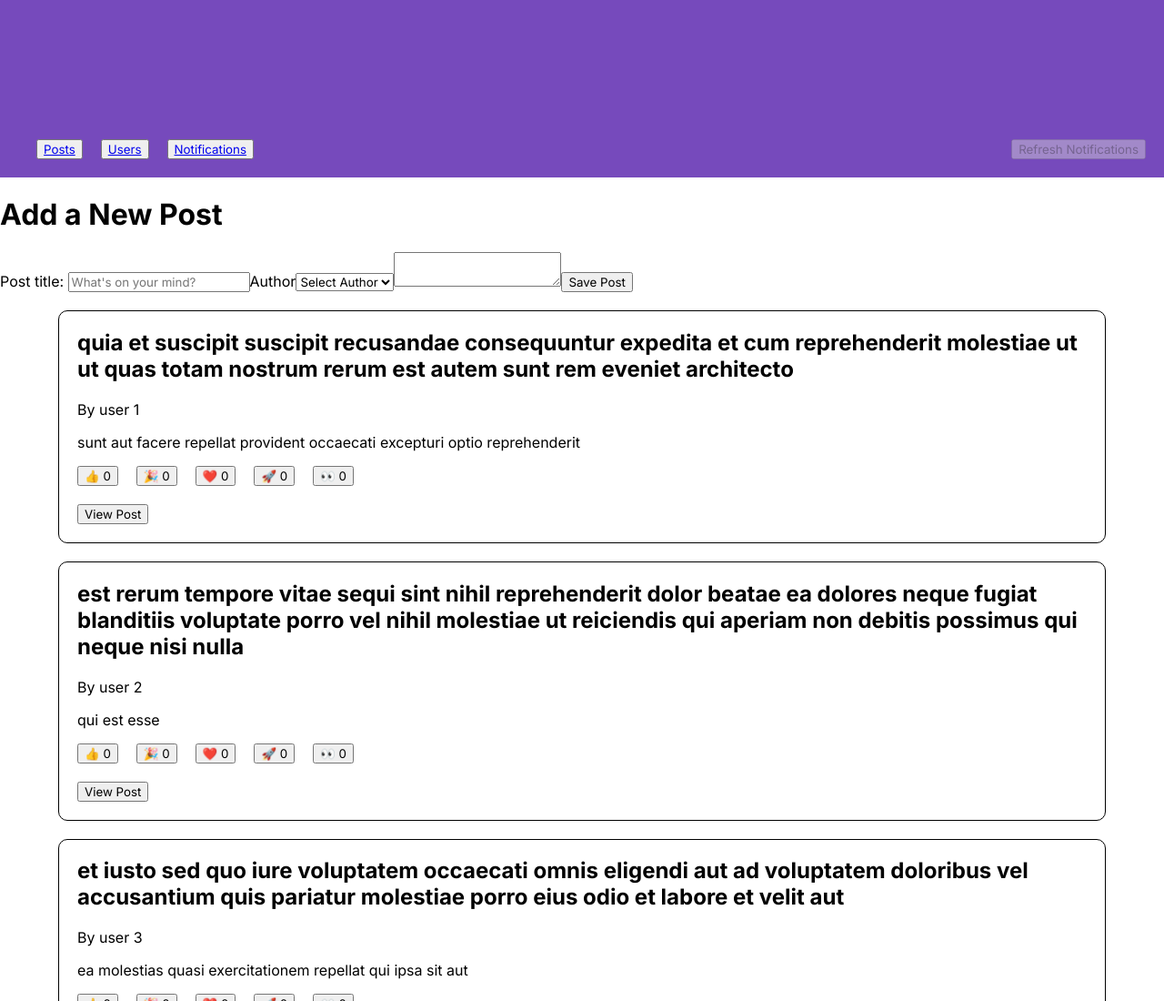
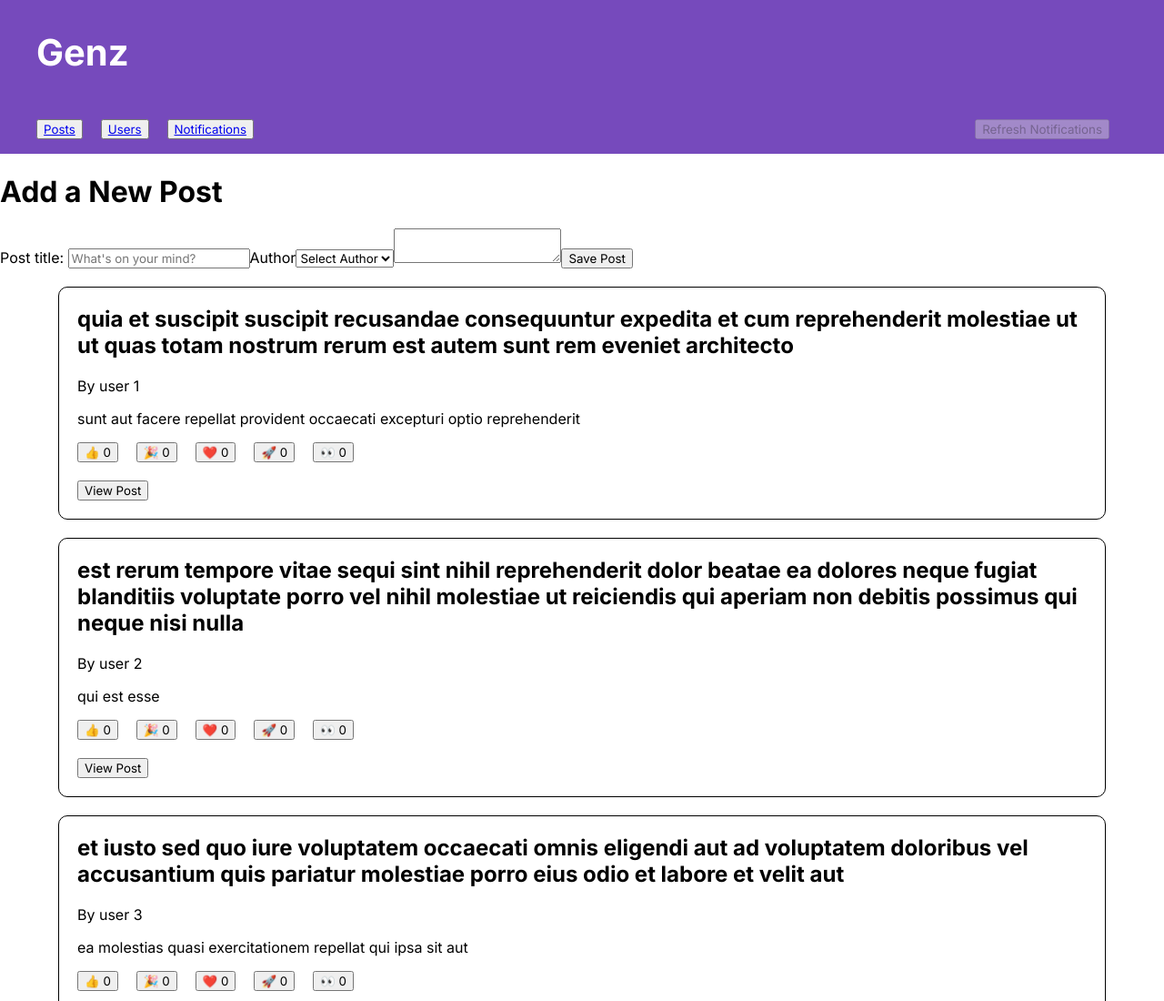
Before and after one commit to acciojob/social-media-arshad012, a React app: page / in a window 1280 px wide. Shown: the top 1100 px of the page at 91% size. Built offline with nearby package versions, Linux system fonts and the light colour scheme.

Commit message:
navbar settlled

```diff
--- a/src/Navigations/Navigations.jsx
+++ b/src/Navigations/Navigations.jsx
@@ -7,7 +7,9 @@ const Navigations = () => {
     const {refreshButtonDisabled, getNotifications} = useContext(RefreshContext);
 
     return (
-        <nav className={styles.navbar}>
+        <nav className={styles.navbar_main}>
+            <h1>Genz</h1>
+            <div className={styles.navbar}>
                 <ul className={styles.nav_links}>
                     <li>
                         <button>
@@ -28,6 +30,7 @@ const Navigations = () => {
                 <div className={styles.refresh_button}>
                     <button className='button' onClick={getNotifications} disabled={refreshButtonDisabled}>Refresh Notifications</button>
                 </div>
+            </div>
         </nav>
     )
 }
--- a/src/Navigations/Navigations.module.css
+++ b/src/Navigations/Navigations.module.css
@@ -1,19 +1,29 @@
+
+.navbar_main {
+    background-color: #764abc;
+    display: flex;
+    flex-direction: column;
+    justify-content: space-between;
+}
+
+.navbar_main > h1 {
+    padding-left: 40px;
+    font-size: 40px;
+    color: #ffffff;
+}
 
 .navbar {
     display: flex;
-    gap: 10px;
     justify-content: space-between;
-    align-items: end;
-    background-color: #764abc;
-    height: 175px;
-    padding-bottom: 20px;
+    align-items: center;
+    padding-inline: 40px;
 }
 
 .nav_links {
     display: flex;
     justify-content: start;
     gap: 20px;
-    margin: 0;
+    padding-left: 0;
 }
 
 .nav_links > li {
--- a/src/Pages/Posts.jsx
+++ b/src/Pages/Posts.jsx
@@ -36,7 +36,7 @@ const Posts = () => {
     }
 
     return (
-        <div className={styles.posts_list}>
+        <div className='posts-list'>
             <CreatePost addNewPost={addNewPost} />
             <div>
                 {
--- a/src/styles/App.css
+++ b/src/styles/App.css
@@ -9,3 +9,7 @@
 body {
     margin: 0;
 }
+
+.posts-list {
+    padding-bottom: 20px;
+}
```
Lines whose indentation alone changed are shown as unchanged.
